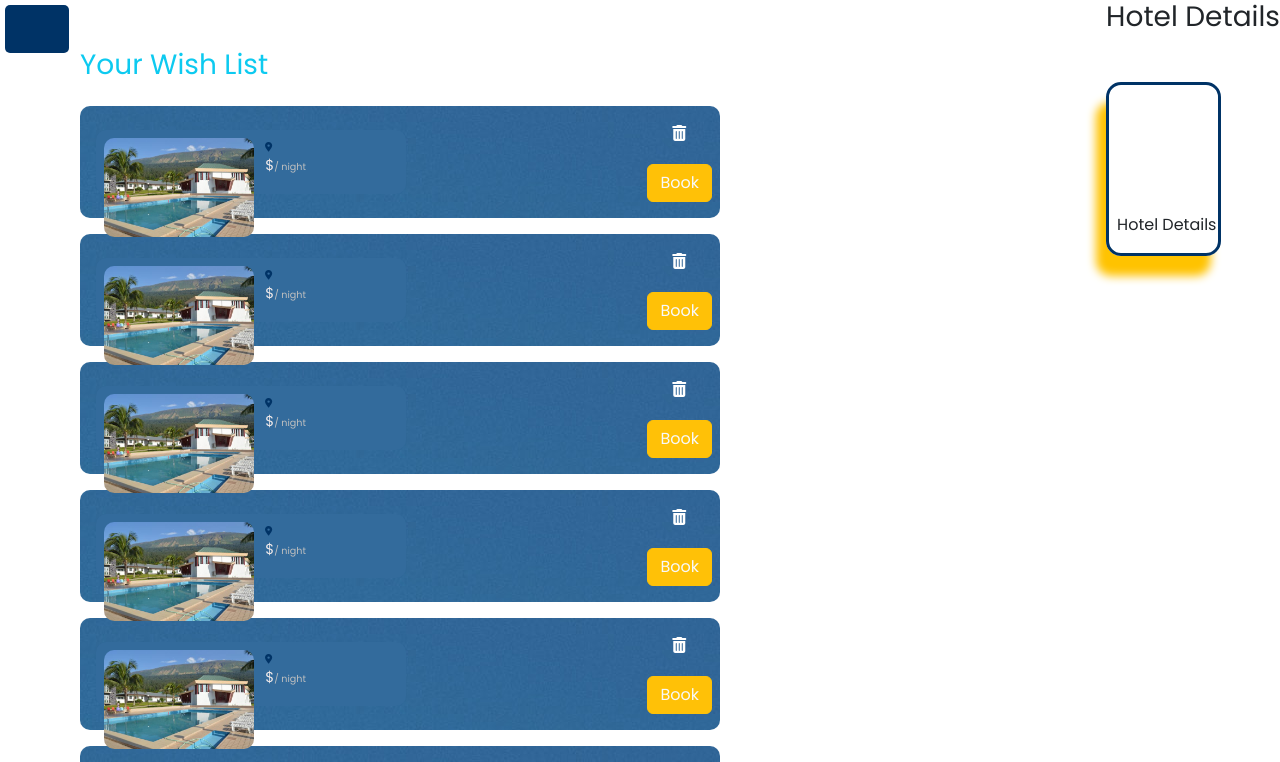
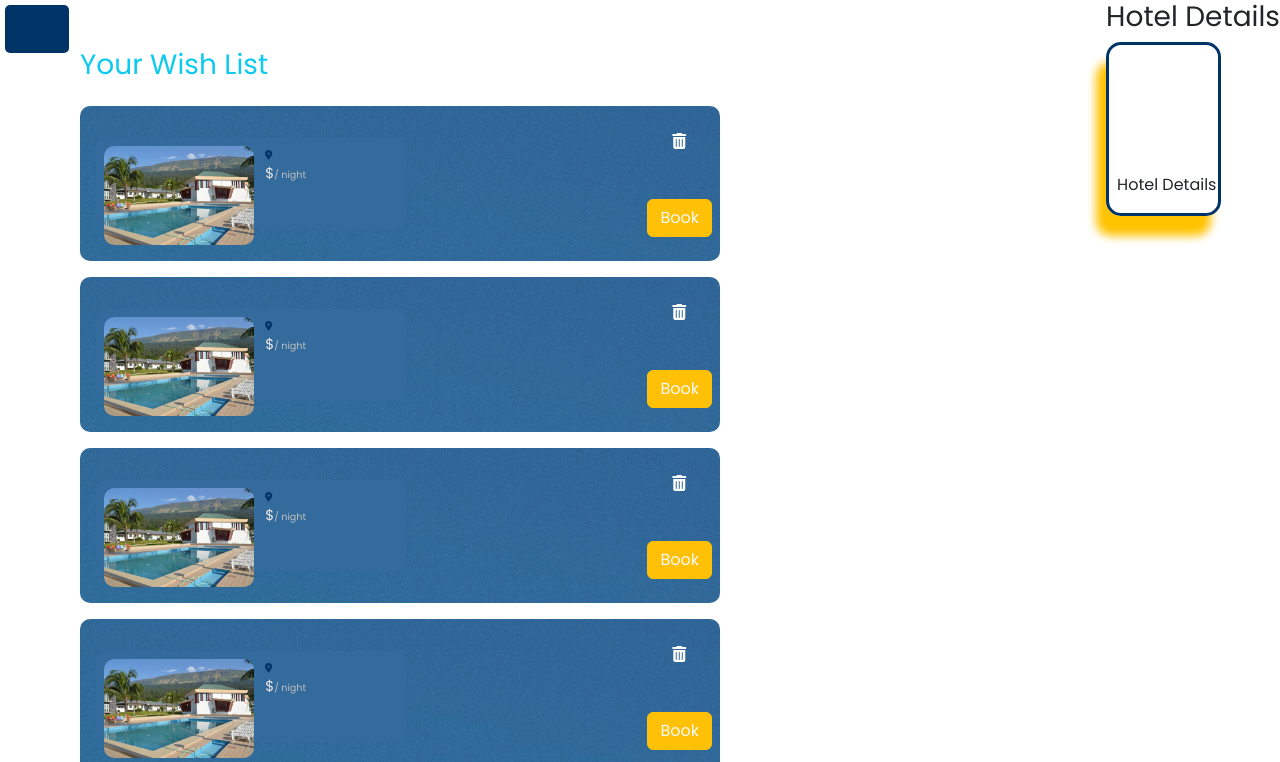
Before and after one commit to xennia316/FinalProject, a React (Create React App) app in the folder client/: page /wishlist in a window 1280 px wide. Shown: the top 762 px of the page. Built offline with nearby package versions, Linux system fonts and the light colour scheme.

Commit message:
styling the wish list

```diff
--- a/client/src/components/WishList/wishlist.module.css
+++ b/client/src/components/WishList/wishlist.module.css
@@ -3,8 +3,8 @@
     width: 40rem;
     justify-content: space-between;
     background-image: url(../../images/gradient4.jpg);
-    height: 7rem;
-    padding: 1rem .5rem;
+    height: fit-content;
+    padding: 1.5rem .5rem;
     border-radius: 10px;
 }
 
@@ -30,12 +30,16 @@
     border: 3px solid #003366;
     padding: 0;
     margin-left: 0;
-    margin-top: 3rem;
+    /* margin-top: 3rem; */
     margin-right: 3rem;
     height: fit-content;
     width: fit-content;
     border-radius: 15px;
     box-shadow: #ffc300 -10px 20px 10px;
+}
+
+.rightContainer {
+    position: relative;
 }
 
 .sideNav {
```
